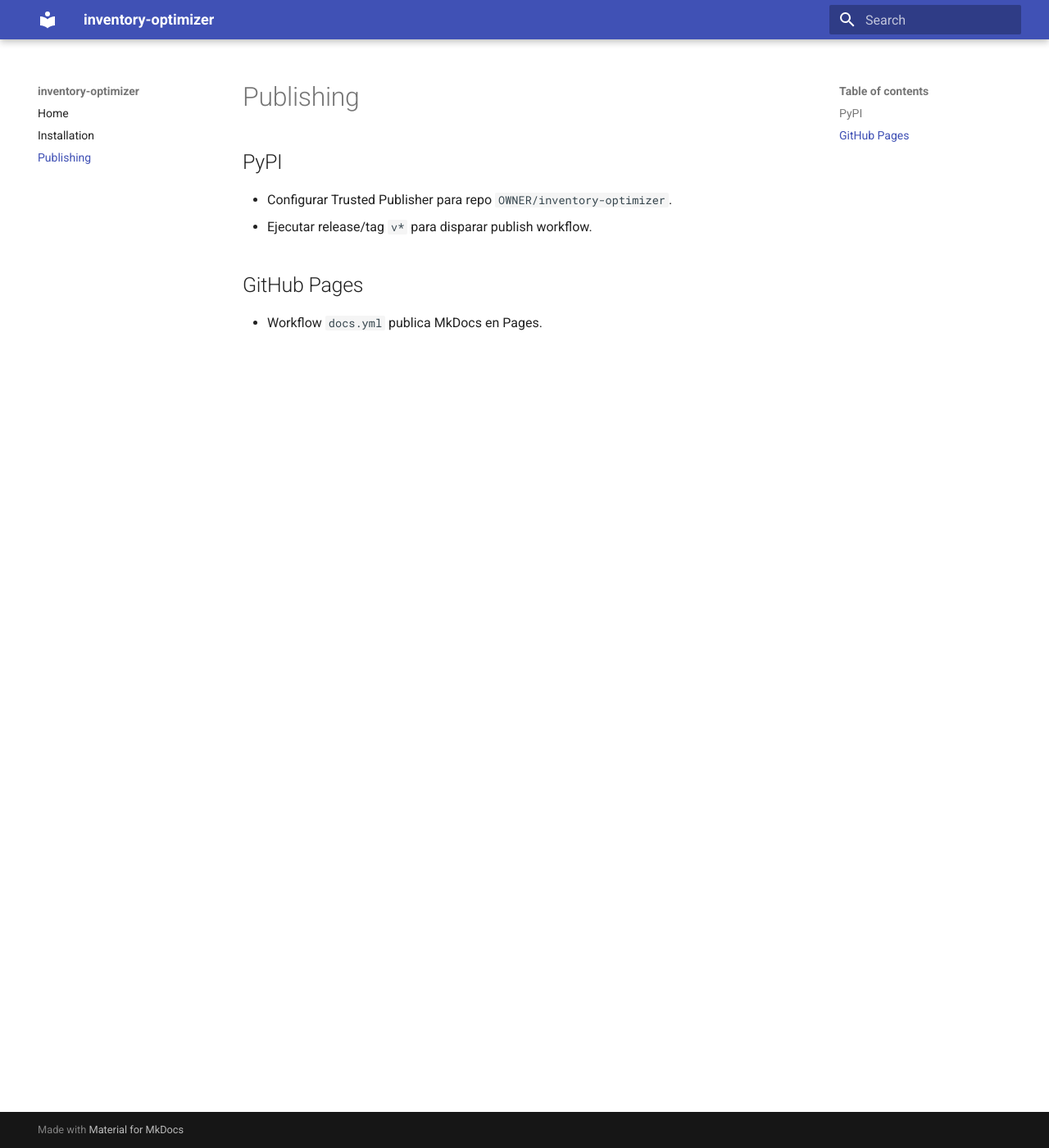
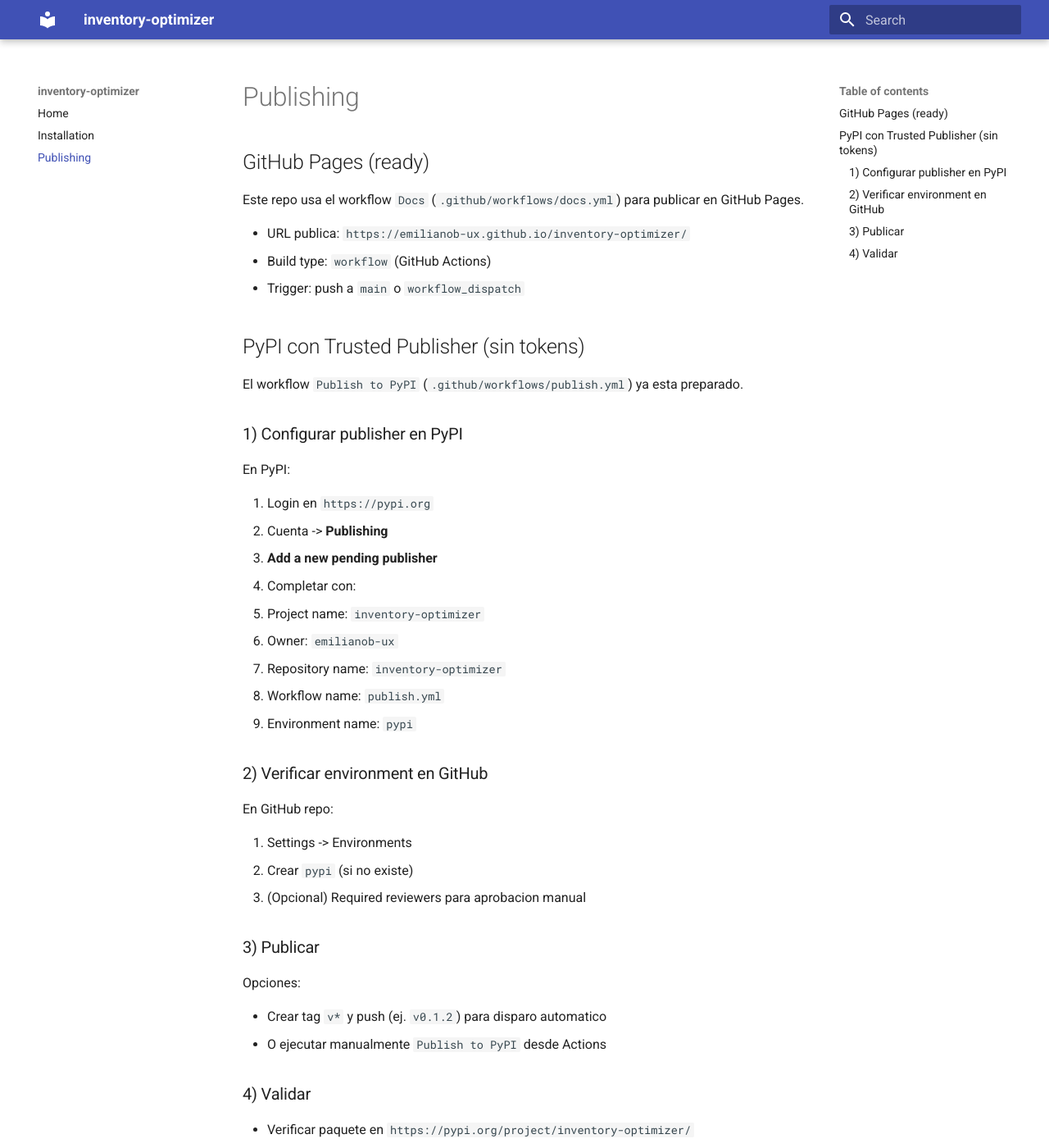
Before and after one commit to emilianob-ux/inventory-optimizer, an MkDocs documentation site: the page built from docs/publishing.md, in a window 1280 px wide and 1400 px high. Shown: the whole window at 82% size. Built offline with MkDocs 1.6.1 and Material for MkDocs 9.7.7, drawn with Linux system fonts in a browser that asks for light colours; some of the changed text lies outside the part shown.

Commit message:
docs: add exact GitHub Pages and PyPI trusted publisher steps

````diff
--- a/docs/publishing.md
+++ b/docs/publishing.md
@@ -1,10 +1,51 @@
 # Publishing
 
-## PyPI
+## GitHub Pages (ready)
 
-- Configurar Trusted Publisher para repo `OWNER/inventory-optimizer`.
-- Ejecutar release/tag `v*` para disparar publish workflow.
+Este repo usa el workflow `Docs` (`.github/workflows/docs.yml`) para publicar en GitHub Pages.
 
-## GitHub Pages
+- URL publica: `https://emilianob-ux.github.io/inventory-optimizer/`
+- Build type: `workflow` (GitHub Actions)
+- Trigger: push a `main` o `workflow_dispatch`
 
-- Workflow `docs.yml` publica MkDocs en Pages.
+## PyPI con Trusted Publisher (sin tokens)
+
+El workflow `Publish to PyPI` (`.github/workflows/publish.yml`) ya esta preparado.
+
+### 1) Configurar publisher en PyPI
+
+En PyPI:
+
+1. Login en `https://pypi.org`
+2. Cuenta -> **Publishing**
+3. **Add a new pending publisher**
+4. Completar con:
+   - Project name: `inventory-optimizer`
+   - Owner: `emilianob-ux`
+   - Repository name: `inventory-optimizer`
+   - Workflow name: `publish.yml`
+   - Environment name: `pypi`
+
+### 2) Verificar environment en GitHub
+
+En GitHub repo:
+
+1. Settings -> Environments
+2. Crear `pypi` (si no existe)
+3. (Opcional) Required reviewers para aprobacion manual
+
+### 3) Publicar
+
+Opciones:
+
+- Crear tag `v*` y push (ej. `v0.1.2`) para disparo automatico
+- O ejecutar manualmente `Publish to PyPI` desde Actions
+
+### 4) Validar
+
+- Verificar paquete en `https://pypi.org/project/inventory-optimizer/`
+- Probar instalacion:
+
+```bash
+pip install inventory-optimizer
+```
````
